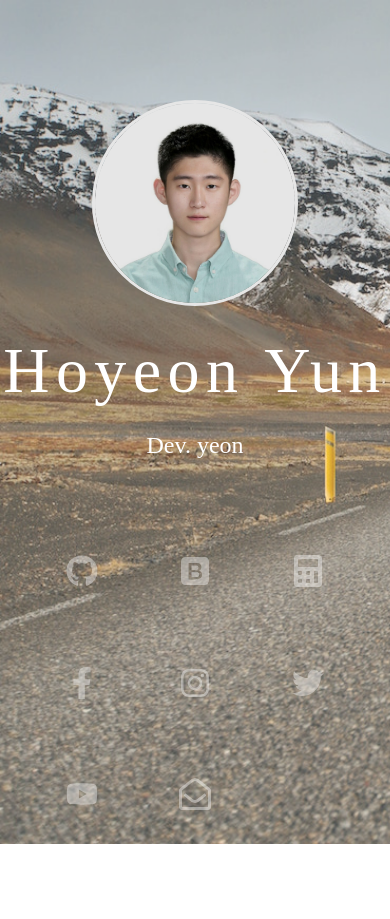
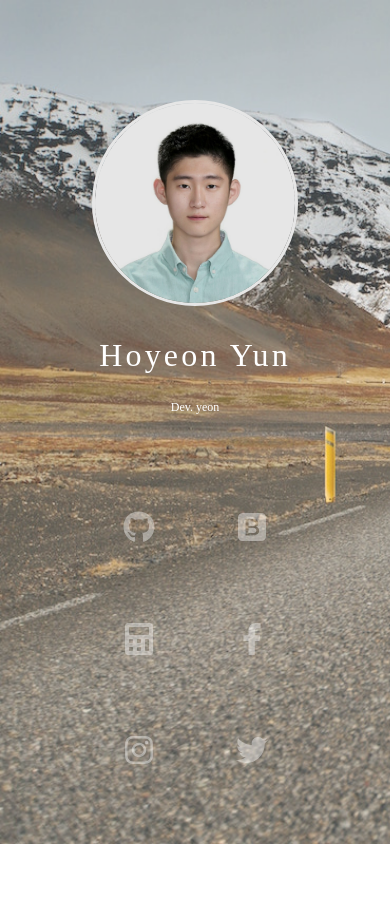
Before and after one commit to hoyeon96/copyPage, a plain HTML site: page index.html in a window 390 px wide. Before the commit the page ends 851 px from the top, so only its background shows below. Drawn offline with nearby package versions, Linux system fonts and the light colour scheme.

Commit message:
모바일 사이즈 글자 크기 조정 및 미리보기 창 아이콘 가리기

```diff
--- a/index.css
+++ b/index.css
@@ -64,12 +64,28 @@ h3 {
     display: grid;
     grid-template-columns: repeat(4, 2fr);
     }
+
+    h1 {
+      font-size: 2em;
+    }
+
+    h3 {
+      font-size: 0.75em;
+    }
 }
 
 @media (max-width: 768px) {
    .contentBox {
     display: grid;
-    grid-template-columns: repeat(3, 3fr);
+    grid-template-columns: repeat(2, 4fr);
+    }
+
+    h1 {
+      font-size: 2em;
+    }
+
+    h3 {
+      font-size: 0.75em;
     }
 }
 
@@ -143,4 +159,5 @@ h3 {
     left: 0;
     width: 240px;
     height: 160px;
+    z-index: 999;
 }
--- a/index.html
+++ b/index.html
@@ -3,7 +3,7 @@
 <head>
 	<meta charset="UTF-8">
 	<meta name="viewport" content="width=device-width, initial-scale=1.0">
-	<title>Document</title>
+	<title>Hoyeon Portfolio</title>
 	<link rel="stylesheet" href="https://cdnjs.cloudflare.com/ajax/libs/meyer-reset/2.0/reset.min.css">
 	<link rel="stylesheet" href="./index.css">
 </head>
```
